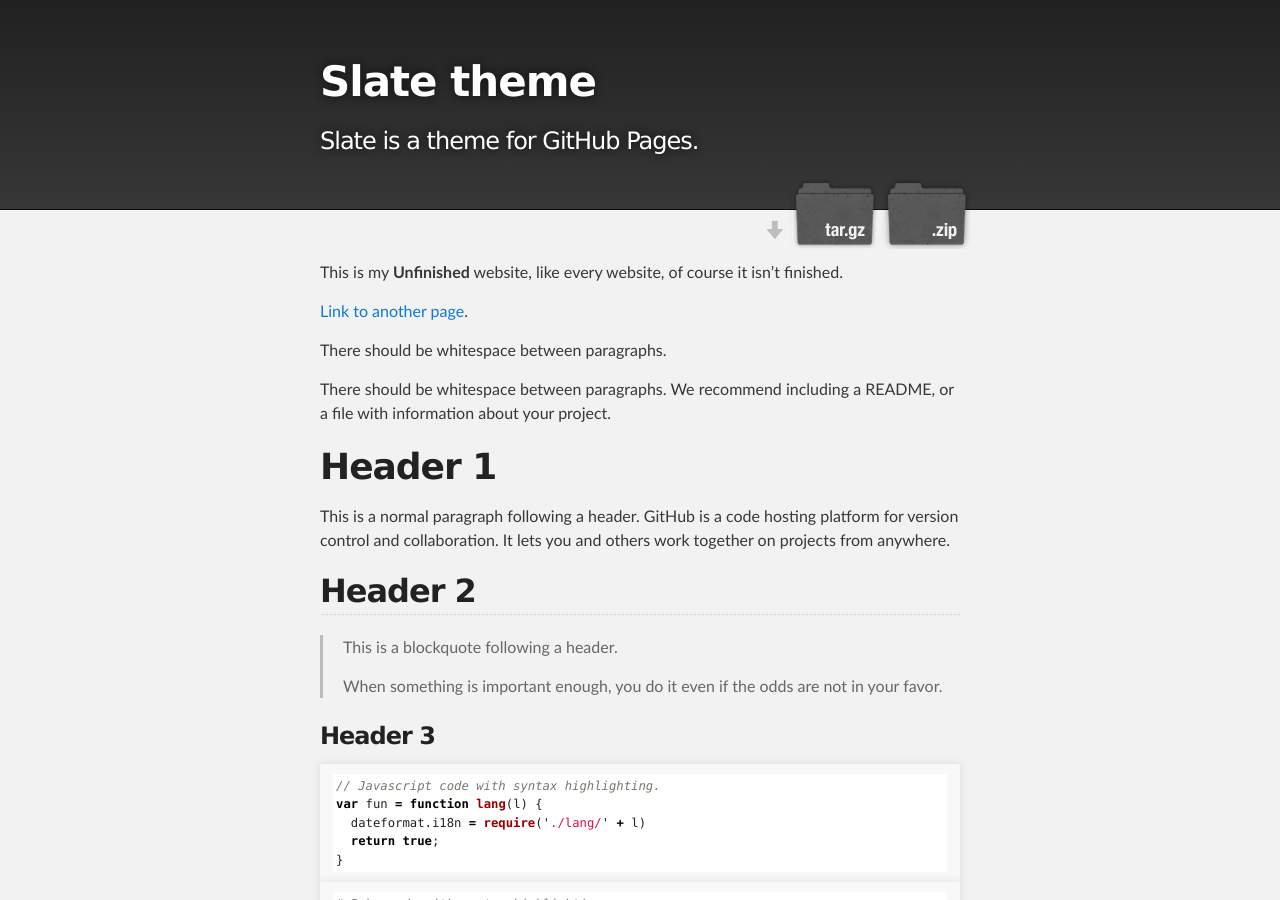
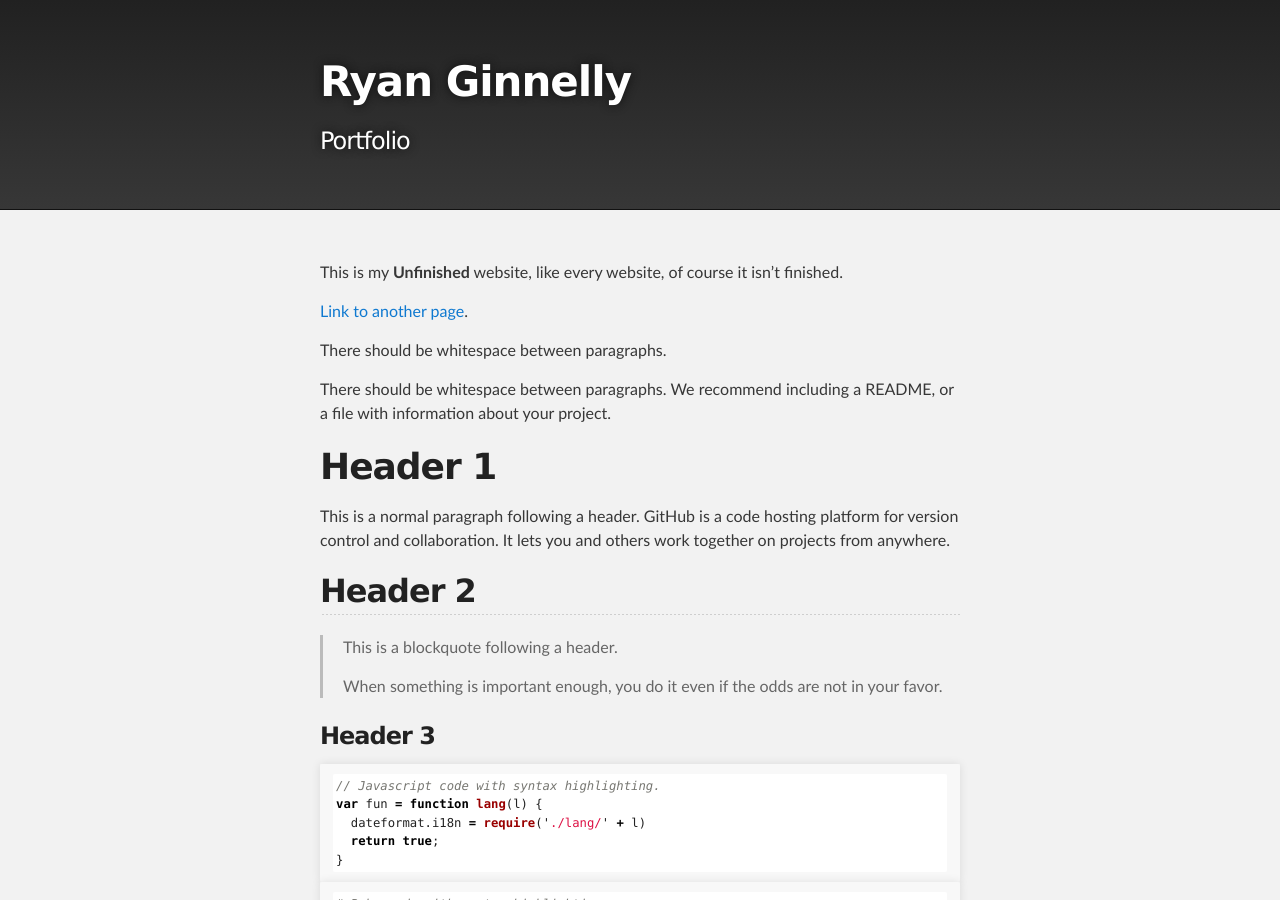
Before and after one commit to ryanginn/ryanginn.github.io, a Jekyll site: the page built from index.md, in a window 1280 px wide and 900 px high. Built offline with Jekyll 4.4.1, drawn with Linux system fonts in a browser that asks for light colours; nearby versions of some CDN libraries.

Commit message:
Update _config.yml

```diff
--- a/_config.yml
+++ b/_config.yml
@@ -1,5 +1,5 @@
-title: Slate theme
-description: Slate is a theme for GitHub Pages.
-show_downloads: true
+title: Ryan Ginnelly
+description: Portfolio
+show_downloads: false
 google_analytics:
 theme: jekyll-theme-slate
```
